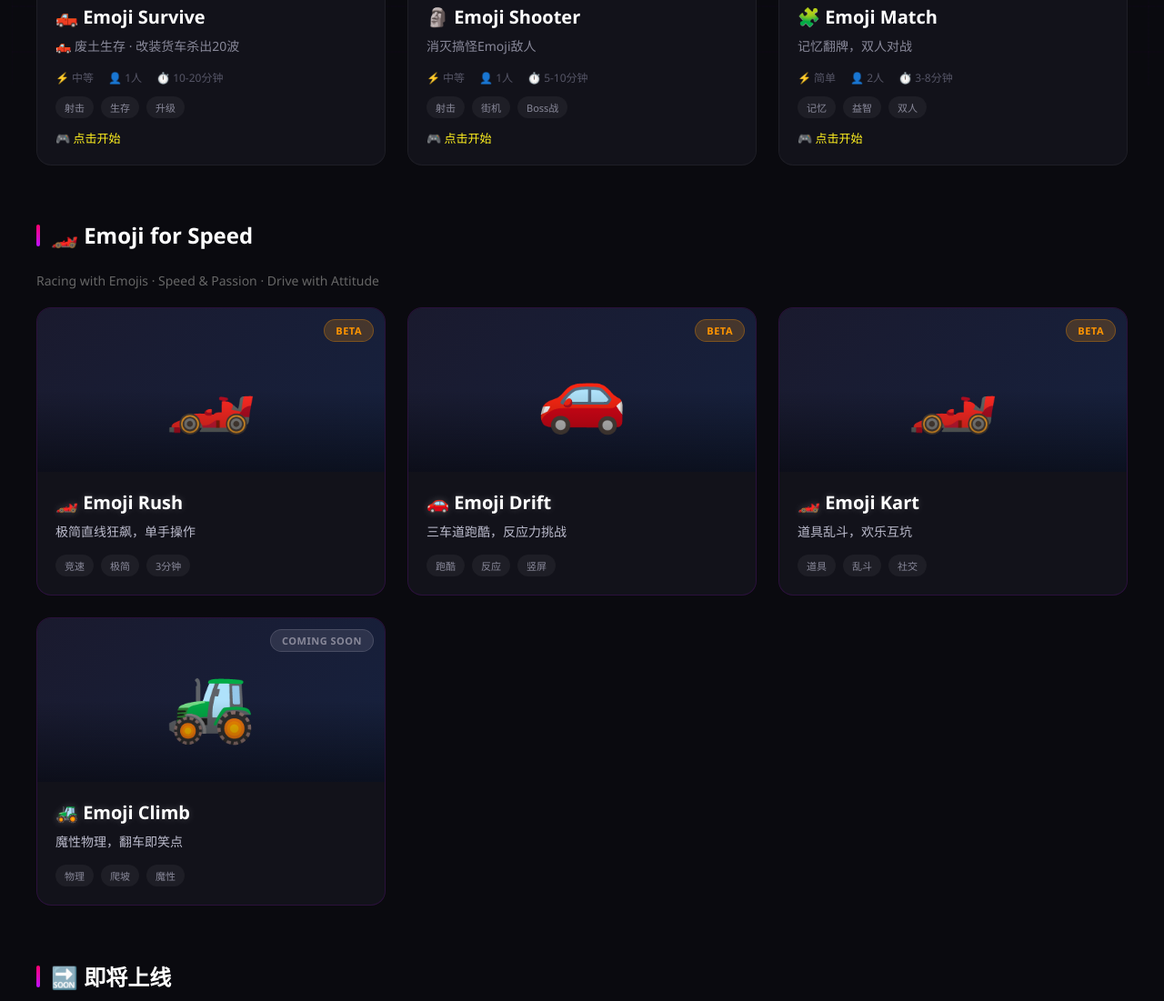
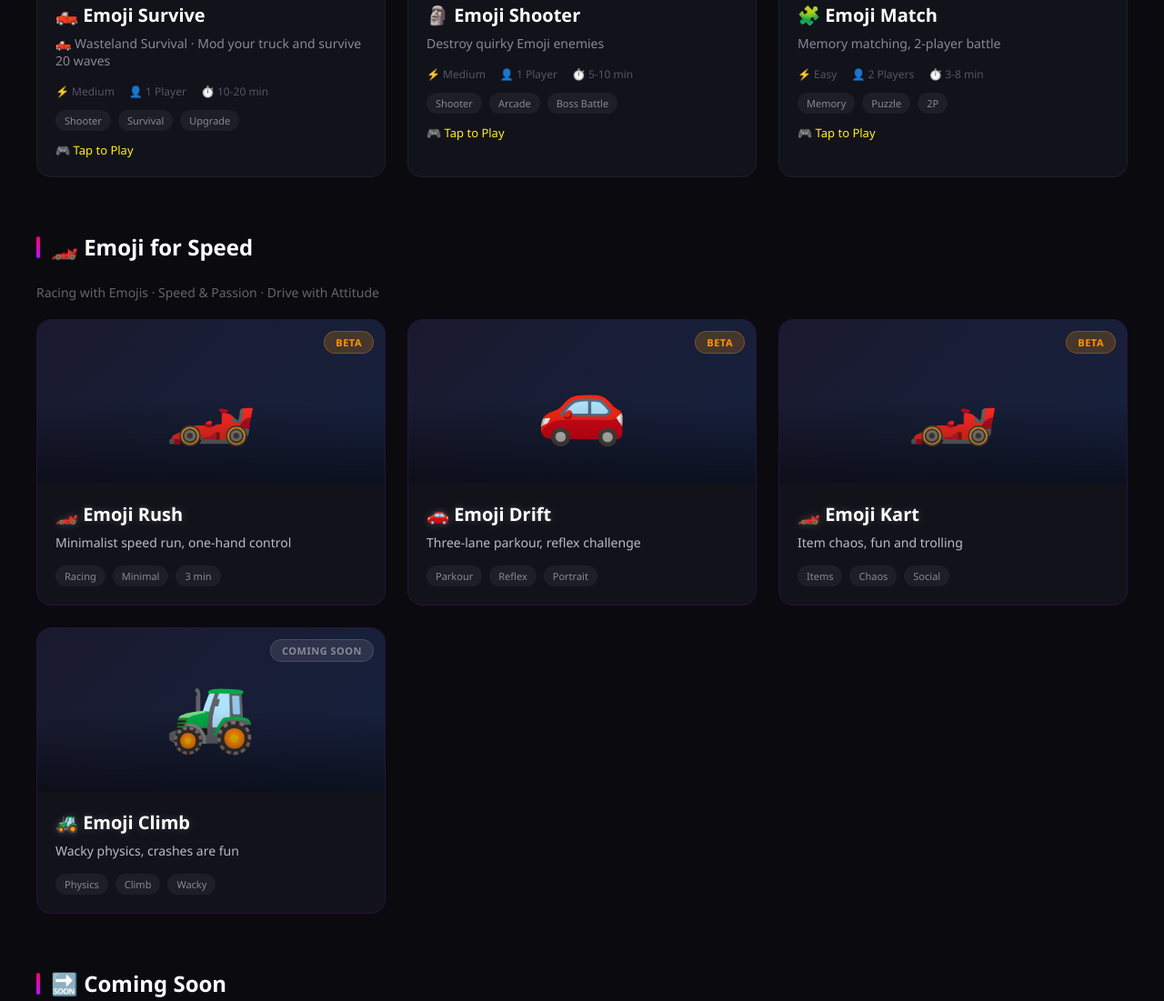
Before and after one commit to GalaxyZhu/emoji_playground, a plain HTML site: page index.html in a window 1280 px wide. Shown: the part 706-1807 px from the top of the page at 91% size. Drawn offline with Linux system fonts and the light colour scheme.

Commit message:
feat: 将首页所有中文内容翻译成英文\n\n- Hero 副标题改为英文\n- 热门游戏 → Hot Games\n- Emoji for Speed 副标题改为英文\n- 即将上线 → Coming Soon\n- 所有游戏卡片描述和标签改为英文\n- 页脚提示改为英文\n- 所有代码注释改为英文\n- 按钮文字：点击开始 → Tap to Play\n- 弹窗提示改为英文

```diff
--- a/index.html
+++ b/index.html
@@ -87,31 +87,31 @@
             <span>EMOJI ARCADE</span>
         </div>
 
-        <!-- 用户区域（预留用户系统） -->
+        <!-- User Area (reserved for user system) -->
         <div class="user-section" id="userSection">
-            <!-- 未登录状态 -->
+            <!-- Not logged in -->
             <div class="user-placeholder" id="loginBtn" onclick="showLoginModal()">
-                <span id="loginText">登录</span>
+                <span id="loginText">Login</span>
             </div>
-            <!-- 登录后显示（默认隐藏） -->
+            <!-- Logged in (hidden by default) -->
             <div class="user-avatar" id="userAvatar" style="display: none;" onclick="showUserMenu()">
                 🎮
             </div>
         </div>
     </header>
 
-    <!-- 主内容 -->
+    <!-- Main Content -->
     <main class="main-content">
-        <!-- 英雄区 -->
+        <!-- Hero Section -->
         <section class="hero">
             <h1>🎮 EMOJI ARCADE</h1>
-            <p id="heroSubtitle">随身街机厅，点开就能玩<br>手机电脑通吃，随时随地开黑</p>
+            <p id="heroSubtitle">Pocket Arcade, Instant Play<br>Mobile & Desktop · Play Anytime, Anywhere</p>
             <p id="heroSubtitleEn" style="font-size: 14px; color: #666; margin-top: 8px; display: none;">Pocket Arcade, Instant Play<br>Mobile & Desktop · Anytime, Anywhere</p>
         </section>
 
-        <!-- 游戏列表 -->
+        <!-- Games List -->
         <section class="games-section">
-            <h2 class="section-title">🎯 热门游戏</h2>
+            <h2 class="section-title">🎯 Hot Games</h2>
             <div class="games-grid" id="gamesGrid">
                 <!-- 游戏卡片由 JS 动态生成 -->
             </div>
@@ -120,78 +120,78 @@
         <!-- Emoji for Speed 赛车系列 -->
         <section class="games-section">
             <h2 class="section-title">🏎️ Emoji for Speed</h2>
-            <p id="speedSubtitle" style="color: #888; margin-bottom: 20px; font-size: 14px;">Emoji赛车专区 · 速度与激情 · 用表情包飙车才是正经事</p>
+            <p id="speedSubtitle" style="color: #888; margin-bottom: 20px; font-size: 14px;">Racing with Emojis · Speed & Passion · Drive with Attitude</p>
             <p id="speedSubtitleEn" style="color: #666; margin-bottom: 20px; font-size: 14px; display: none;">Racing with Emojis · Speed & Passion · Drive with Attitude</p>
             <div class="games-grid">
-                <div class="game-card" style="opacity: 0.6;" onclick="launchGame({id:'emoji-rush',name:'Emoji Rush',emoji:'🏎️',tagline:'极简直线狂飙，单手操作',version:'0.1.0',status:'ready',path:'games/emoji-rush/index.html',difficulty:'简单',tags:['竞速','极简'],players:'1人',playTime:'3分钟'})">
+                <div class="game-card" style="opacity: 0.6;" onclick="launchGame({id:'emoji-rush',name:'Emoji Rush',emoji:'🏎️',tagline:'Minimalist speed run, one-hand control',version:'0.1.0',status:'ready',path:'games/emoji-rush/index.html',difficulty:'Easy',tags:['Racing','Minimal'],players:'1 Player',playTime:'3 min'})">
                     <div class="game-cover">
                         🏎️
                         <span class="game-status beta">Beta</span>
                     </div>
                     <div class="game-info">
                         <div class="game-title">🏎️ Emoji Rush</div>
-                        <div class="game-tagline">极简直线狂飙，单手操作</div>
+                        <div class="game-tagline">Minimalist speed run, one-hand control</div>
                         <div class="tags">
-                            <span class="tag">竞速</span>
-                            <span class="tag">极简</span>
-                            <span class="tag">3分钟</span>
+                            <span class="tag">Racing</span>
+                            <span class="tag">Minimal</span>
+                            <span class="tag">3 min</span>
                         </div>
                     </div>
                 </div>
 
-                <div class="game-card" style="opacity: 0.6;" onclick="launchGame({id:'emoji-drift',name:'Emoji Drift',emoji:'🚗',tagline:'三车道跑酷，反应力挑战',version:'0.1.0',status:'ready',path:'games/emoji-drift/index.html',difficulty:'中等',tags:['跑酷','反应'],players:'1人',playTime:'5分钟'})">
+                <div class="game-card" style="opacity: 0.6;" onclick="launchGame({id:'emoji-drift',name:'Emoji Drift',emoji:'🚗',tagline:'Three-lane parkour, reflex challenge',version:'0.1.0',status:'ready',path:'games/emoji-drift/index.html',difficulty:'Medium',tags:['Parkour','Reflex'],players:'1 Player',playTime:'5 min'})">
                     <div class="game-cover">
                         🚗
                         <span class="game-status beta">Beta</span>
                     </div>
                     <div class="game-info">
                         <div class="game-title">🚗 Emoji Drift</div>
-                        <div class="game-tagline">三车道跑酷，反应力挑战</div>
+                        <div class="game-tagline">Three-lane parkour, reflex challenge</div>
                         <div class="tags">
-                            <span class="tag">跑酷</span>
-                            <span class="tag">反应</span>
-                            <span class="tag">竖屏</span>
+                            <span class="tag">Parkour</span>
+                            <span class="tag">Reflex</span>
+                            <span class="tag">Portrait</span>
                         </div>
                     </div>
                 </div>
 
-                <div class="game-card" style="opacity: 0.6;" onclick="launchGame({id:'emoji-kart',name:'Emoji Kart',emoji:'🏎️',tagline:'道具乱斗，欢乐互坑',version:'0.1.0',status:'ready',path:'games/emoji-kart/index.html',difficulty:'中等',tags:['道具','乱斗'],players:'1人',playTime:'5分钟'})">
+                <div class="game-card" style="opacity: 0.6;" onclick="launchGame({id:'emoji-kart',name:'Emoji Kart',emoji:'🏎️',tagline:'Item chaos, fun and trolling',version:'0.1.0',status:'ready',path:'games/emoji-kart/index.html',difficulty:'Medium',tags:['Items','Chaos'],players:'1 Player',playTime:'5 min'})">
                     <div class="game-cover">
                         🏎️
                         <span class="game-status beta">Beta</span>
                     </div>
                     <div class="game-info">
                         <div class="game-title">🏎️ Emoji Kart</div>
-                        <div class="game-tagline">道具乱斗，欢乐互坑</div>
+                        <div class="game-tagline">Item chaos, fun and trolling</div>
                         <div class="tags">
-                            <span class="tag">道具</span>
-                            <span class="tag">乱斗</span>
-                            <span class="tag">社交</span>
+                            <span class="tag">Items</span>
+                            <span class="tag">Chaos</span>
+                            <span class="tag">Social</span>
                         </div>
                     </div>
                 </div>
 
-                <div class="game-card" style="opacity: 0.6;" onclick="launchGame({id:'emoji-climb',name:'Emoji Climb',emoji:'🚜',tagline:'魔性物理，翻车即笑点',version:'0.1.0',status:'ready',path:'games/emoji-climb/index.html',difficulty:'困难',tags:['物理','爬坡'],players:'1人',playTime:'5分钟'})">
+                <div class="game-card" style="opacity: 0.6;" onclick="launchGame({id:'emoji-climb',name:'Emoji Climb',emoji:'🚜',tagline:'Wacky physics, crashes are fun',version:'0.1.0',status:'ready',path:'games/emoji-climb/index.html',difficulty:'Hard',tags:['Physics','Climb'],players:'1 Player',playTime:'5 min'})">
                     <div class="game-cover">
                         🚜
                         <span class="game-status soon">Coming Soon</span>
                     </div>
                     <div class="game-info">
                         <div class="game-title">🚜 Emoji Climb</div>
-                        <div class="game-tagline">魔性物理，翻车即笑点</div>
+                        <div class="game-tagline">Wacky physics, crashes are fun</div>
                         <div class="tags">
-                            <span class="tag">物理</span>
-                            <span class="tag">爬坡</span>
-                            <span class="tag">魔性</span>
+                            <span class="tag">Physics</span>
+                            <span class="tag">Climb</span>
+                            <span class="tag">Wacky</span>
                         </div>
                     </div>
                 </div>
             </div>
         </section>
 
-        <!-- 即将上线 -->
+        <!-- Coming Soon -->
         <section class="games-section">
-            <h2 class="section-title">🔜 即将上线</h2>
+            <h2 class="section-title">🔜 Coming Soon</h2>
             <div class="games-grid">
                 <div class="game-card" style="opacity: 0.6;">
                     <div class="game-cover">
@@ -200,10 +200,10 @@
                     </div>
                     <div class="game-info">
                         <div class="game-title">🐸 Emoji Jump</div>
-                        <div class="game-tagline">跳跃闯关，手速挑战</div>
+                        <div class="game-tagline">Jump and dash, speed challenge</div>
                         <div class="tags">
-                            <span class="tag">跳跃</span>
-                            <span class="tag">动作</span>
+                            <span class="tag">Jump</span>
+                            <span class="tag">Action</span>
                         </div>
                     </div>
                 </div>
@@ -211,29 +211,29 @@
         </section>
     </main>
 
-    <!-- 页脚 -->
+    <!-- Footer -->
     <footer class="footer">
         <p>🎮 Emoji Arcade v0.2.0 | Made with ❤️ by Galaxy + AI</p>
         <p style="margin-top: 8px; font-size: 11px;">
-            🏆 用户系统即将上线 | 📊 排行榜开发中 | 🏅 成就系统规划中
+            🏆 User system coming soon | 📊 Leaderboard in development | 🏅 Achievements planned
         </p>
     </footer>
 
-    <!-- 游戏内嵌容器 -->
+    <!-- Game Embed Container -->
     <div class="game-container" id="gameContainer">
         <iframe class="game-frame" id="gameFrame" src=""></iframe>
     </div>
 
-    <!-- 登录弹窗（预留） -->
+    <!-- Login Modal (reserved) -->
     <div id="loginModal" style="display: none;">
-        <!-- 用户系统上线后实现 -->
+        <!-- User system to be implemented -->
     </div>
 
     <script>
-        // ==================== 游戏数据 ====================
+        // ==================== Game Data ====================
         let gamesData = [];
 
-        // 本地存储封装（预留用户系统）
+        // Local storage wrapper (reserved for user system)
         const Storage = {
             prefix: 'emoji_arcade_',
 
@@ -249,7 +249,7 @@
                 localStorage.setItem(this.prefix + key, JSON.stringify(value));
             },
 
-            // 用户相关（预留）
+            // User related (reserved)
             getUser() {
                 return this.get('user');
             },
@@ -258,7 +258,7 @@
                 this.set('user', user);
             },
 
-            // 游戏记录
+            // Game records
             getGameRecord(gameId) {
                 const records = this.get('game_records') || {};
                 return records[gameId] || { highScore: 0, playCount: 0, lastPlayed: null };
@@ -271,7 +271,7 @@
             }
         };
 
-        // ==================== 用户系统（预留） ====================
+        // ==================== User System (reserved) ====================
         let currentUser = null;
 
         function initUserSystem() {
@@ -287,13 +287,13 @@
         }
 
         function showLoginModal() {
-            // 预留：登录弹窗
-            alert('🎮 用户系统即将上线！\n\n现在可以匿名游玩，所有分数保存在本地。');
+            // Reserved: login modal
+            alert('🎮 User system coming soon!\n\nPlay anonymously for now. All scores saved locally.');
         }
 
         function showUserMenu() {
-            // 预留：用户菜单
-            alert('🎮 用户中心即将上线！');
+            // Reserved: user menu
+            alert('🎮 User center coming soon!');
         }
 
         // ==================== 游戏加载 ====================
@@ -303,38 +303,38 @@
                 id: 'emoji-survive',
                 name: 'Emoji Survive',
                 emoji: '🛻',
-                tagline: '🛻 废土生存 · 改装货车杀出20波',
+                tagline: '🛻 Wasteland Survival · Mod your truck and survive 20 waves',
                 version: '0.1.0',
                 status: 'ready',
                 path: 'games/emoji-survive/index.html',
-                difficulty: '中等',
-                tags: ['射击', '生存', '升级'],
-                players: '1人',
-                playTime: '10-20分钟'
+                difficulty: 'Medium',
+                tags: ['Shooter', 'Survival', 'Upgrade'],
+                players: '1 Player',
+                playTime: '10-20 min'
             }, {
                 id: 'emoji-shooter',
                 name: 'Emoji Shooter',
                 emoji: '🗿',
-                tagline: '消灭搞怪Emoji敌人',
+                tagline: 'Destroy quirky Emoji enemies',
                 version: '0.1.5',
                 status: 'ready',
                 path: 'games/emoji-shooter/index.html',
-                difficulty: '中等',
-                tags: ['射击', '街机', 'Boss战'],
-                players: '1人',
-                playTime: '5-10分钟'
+                difficulty: 'Medium',
+                tags: ['Shooter', 'Arcade', 'Boss Battle'],
+                players: '1 Player',
+                playTime: '5-10 min'
             }, {
                 id: 'emoji-match',
                 name: 'Emoji Match',
                 emoji: '🧩',
-                tagline: '记忆翻牌，双人对战',
+                tagline: 'Memory matching, 2-player battle',
                 version: '1.0.0',
                 status: 'ready',
                 path: 'games/emoji-match/index.html',
-                difficulty: '简单',
-                tags: ['记忆', '益智', '双人'],
-                players: '2人',
-                playTime: '3-8分钟'
+                difficulty: 'Easy',
+                tags: ['Memory', 'Puzzle', '2P'],
+                players: '2 Players',
+                playTime: '3-8 min'
             }];
             renderGames();
         }
@@ -355,8 +355,8 @@
             card.onclick = () => launchGame(game);
 
             const highScoreText = record.highScore > 0
-                ? `🏆 最高分: ${record.highScore}`
-                : '🎮 点击开始';
+                ? `🏆 High Score: ${record.highScore}`
+                : '🎮 Tap to Play';
 
             card.innerHTML = `
                 <div class="game-cover">
@@ -383,11 +383,11 @@
             return card;
         }
 
-        // ==================== 启动游戏 ====================
+        // ==================== Launch Game ====================
         function launchGame(game) {
             if (game.status !== 'ready') {
-                alert('🎮 游戏开发中，敬请期待！');
-                // 追踪：点击了未完成的游戏
+                alert('🎮 Game in development, stay tuned!');
+                // Track: clicked on unfinished game
                 if (typeof gtag !== 'undefined') {
                     gtag('event', 'click_coming_soon', {
                         'game_id': game.id,
@@ -458,23 +458,23 @@
             const isChinese = lang.startsWith('zh');
 
             if (!isChinese) {
-                // 显示英文，隐藏中文
+                // Show English, hide Chinese
                 document.getElementById('heroSubtitle').style.display = 'none';
                 document.getElementById('heroSubtitleEn').style.display = 'block';
                 document.getElementById('speedSubtitle').style.display = 'none';
                 document.getElementById('speedSubtitleEn').style.display = 'block';
-                // 切换登录按钮文字为英文
+                // Switch login button text to English
                 document.getElementById('loginText').textContent = 'Login';
             }
         }
 
-        // ==================== 初始化 ====================
+        // ==================== Init ====================
         document.addEventListener('DOMContentLoaded', () => {
             detectLanguage();
             initUserSystem();
             loadGames();
 
-            // 追踪：页面完全加载
+            // Track: page fully loaded
             if (typeof gtag !== 'undefined') {
                 gtag('event', 'page_ready', {
                     'load_time': Math.round(performance.now())
```
